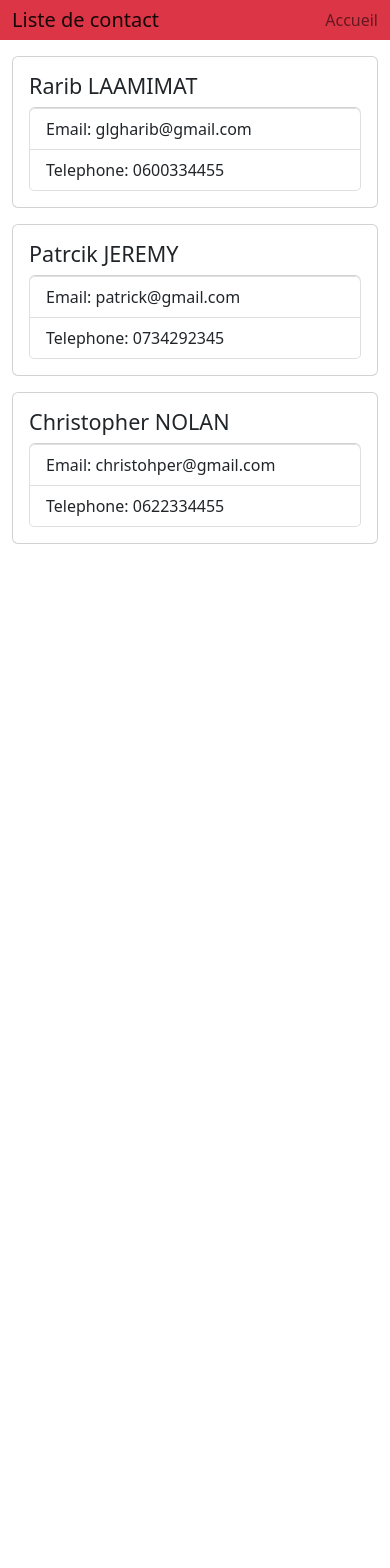
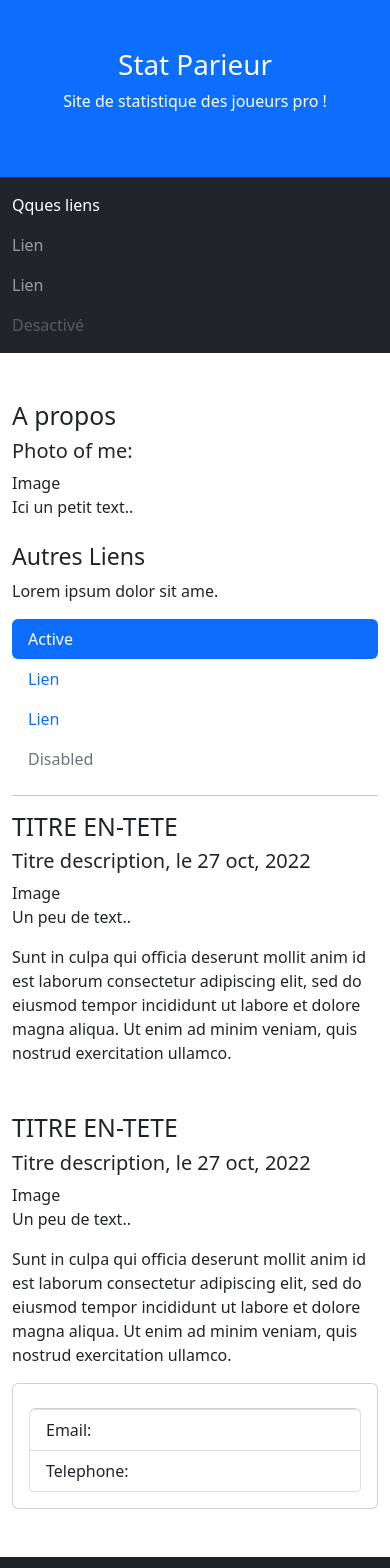
Before and after one commit to MattCornicDev/stat_parieur, a React (Create React App) app: page / in a window 390 px wide. Shown: the top 1568 px of the page. Before the commit the page ends 844 px from the top, so only its background shows below. Built offline with nearby package versions, Linux system fonts and the light colour scheme.

Commit message:
Ajout de la premiere page responsive

```diff
--- a/src/App.js
+++ b/src/App.js
@@ -1,18 +1,14 @@
 import React, { Component } from "react";
 import 'bootstrap/dist/css/bootstrap.min.css'
-import Header from "./components/Header";
 import Contacts from "./components/Contacts";
+import Table from './components/Table'
 
 
 function App() {
   return (
     <div className="App">
-      <Header />
-
-      <div className="container">
-        <Contacts />
-
-      </div>
+       <Table />
+       {/* <Contacts /> */}
     </div>
   );
 }
--- /dev/null
+++ b/src/components/Table.css
@@ -0,0 +1,3 @@
+.card{
+    width: 400px;
+}
--- /dev/null
+++ b/src/components/Table.js
@@ -0,0 +1,74 @@
+import React, { Component } from 'react'
+import Contact from './Contact'
+
+export default class Table extends Component {
+    render() {
+        return (
+            <>
+            <div className="p-5 bg-primary text-white text-center">
+                <h1>Stat Parieur</h1>
+                <p>Site de statistique des joueurs pro !</p>
+            </div><nav className="navbar navbar-expand-sm bg-dark navbar-dark">
+                    <div className="container-fluid">
+                        <ul className="navbar-nav">
+                            <li className="nav-item">
+                                <a className="nav-link active" href="#">Qques liens</a>
+                            </li>
+                            <li className="nav-item">
+                                <a className="nav-link" href="#">Lien</a>
+                            </li>
+                            <li className="nav-item">
+                                <a className="nav-link" href="#">Lien</a>
+                            </li>
+                            <li className="nav-item">
+                                <a className="nav-link disabled" href="#">Desactivé</a>
+                            </li>
+                        </ul>
+                    </div>
+                </nav><div className="container mt-5">
+                    <div className="row">
+                        <div className="col-sm-4">
+                            <h2>A propos</h2>
+                            <h5>Photo of me:</h5>
+                            <div className="fakeimg">Image</div>
+                            <p>Ici un petit text..</p>
+                            <h3 className="mt-4">Autres Liens</h3>
+                            <p>Lorem ipsum dolor sit ame.</p>
+                            <ul className="nav nav-pills flex-column">
+                                <li className="nav-item">
+                                    <a className="nav-link active" href="#">Active</a>
+                                </li>
+                                <li className="nav-item">
+                                    <a className="nav-link" href="#">Lien</a>
+                                </li>
+                                <li className="nav-item">
+                                    <a className="nav-link" href="#">Lien</a>
+                                </li>
+                                <li className="nav-item">
+                                    <a className="nav-link disabled" href="#">Disabled</a>
+                                </li>
+                            </ul>
+                            <hr className="d-sm-none" />
+                        </div>
+                        <div className="col-sm-8">
+                            <h2>TITRE EN-TETE</h2>
+                            <h5>Titre description, le 27 oct, 2022</h5>
+                            <div className="fakeimg">Image</div>
+                            <p>Un peu de text..</p>
+                            <p>Sunt in culpa qui officia deserunt mollit anim id est laborum consectetur adipiscing elit, sed do eiusmod tempor incididunt ut labore et dolore magna aliqua. Ut enim ad minim veniam, quis nostrud exercitation ullamco.</p>
+
+                            <h2 className="mt-5">TITRE EN-TETE</h2>
+                            <h5>Titre description, le 27 oct, 2022</h5>
+                            <div className="fakeimg">Image</div>
+                            <p>Un peu de text..</p>
+                            <p>Sunt in culpa qui officia deserunt mollit anim id est laborum consectetur adipiscing elit, sed do eiusmod tempor incididunt ut labore et dolore magna aliqua. Ut enim ad minim veniam, quis nostrud exercitation ullamco.</p>
+                        </div>
+                    </div>
+                    <Contact />
+                </div><div className="mt-5 p-4 bg-dark text-white text-center">
+                    <p>Footer</p>
+                </div>
+                </>
+        )
+    }
+}
```
